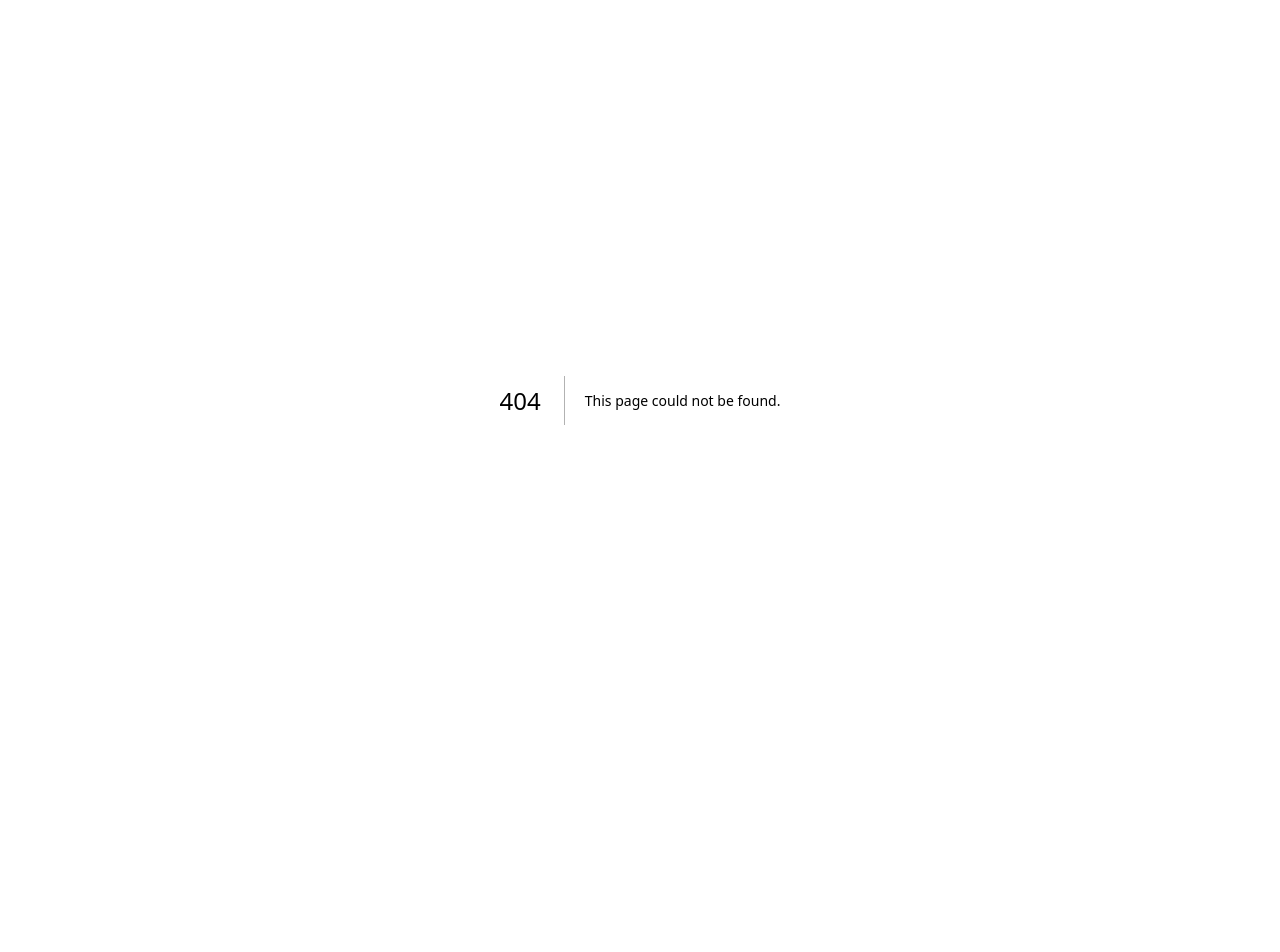
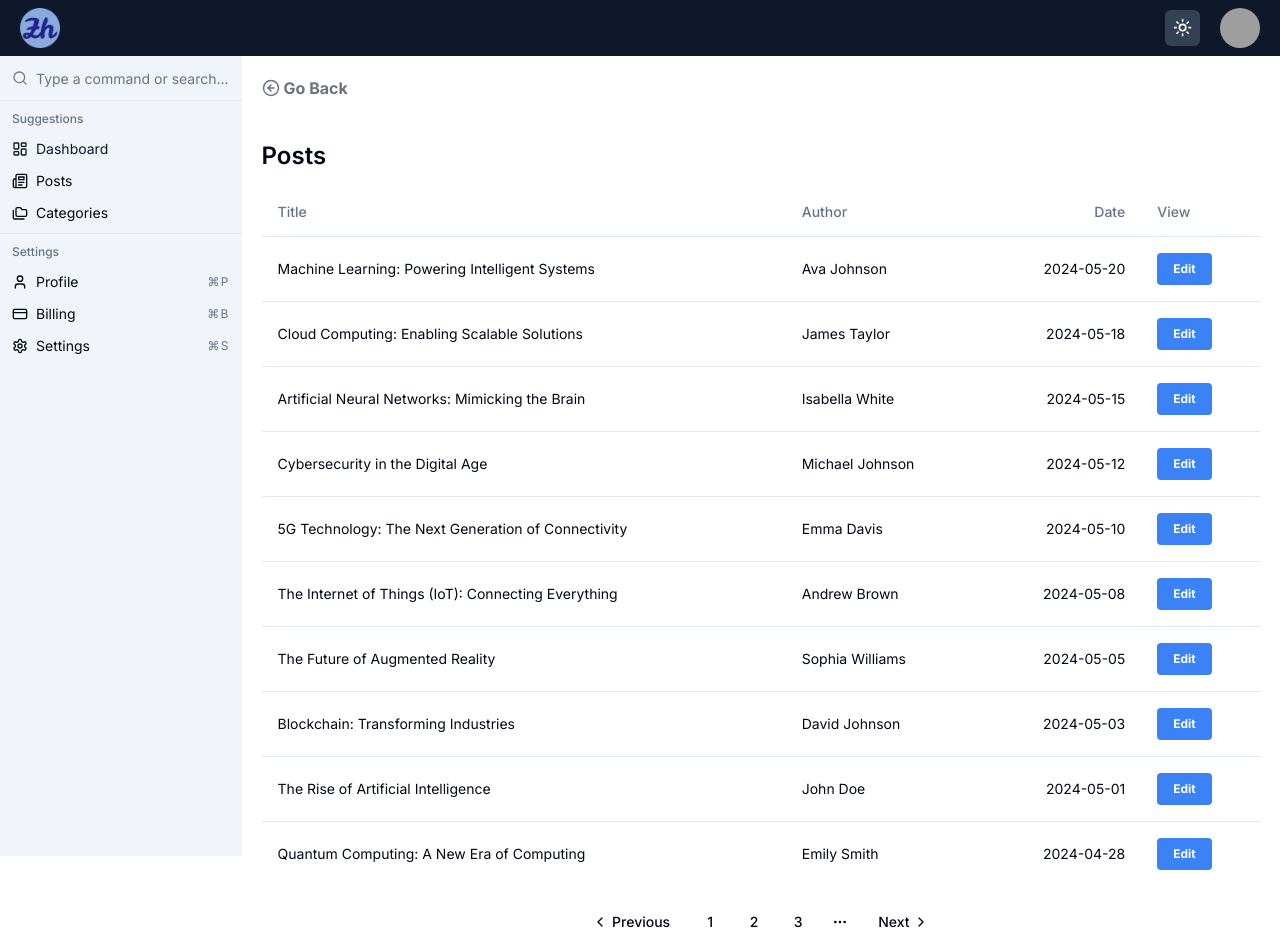
Before and after one commit to zhale-el/admin-dashbaord-shadcnui, a Next.js app: page /posts in a window 1280 px wide. Before the commit this address had no page. Shown: the top 952 px of the page. Before the commit the page ends 800 px from the top, so only its background shows below. Built offline with nearby package versions, Linux system fonts and the light colour scheme; grey boxes are pictures that could not be loaded.

Commit message:
edit posts

```diff
--- /dev/null
+++ b/app/(main)/posts/page.tsx
@@ -0,0 +1,15 @@
+import PostsTabel from "@/components/posts/PostsTabel";
+import BackButton from "@/components/BackButton";
+import PostsPagination from "@/components/posts/PostsPagination";
+
+const PostsPage = () => {
+  return (
+    <>
+      <BackButton text="Go Back" link="/" />
+      <PostsTabel />
+      <PostsPagination />
+    </>
+  );
+};
+
+export default PostsPage;
```
